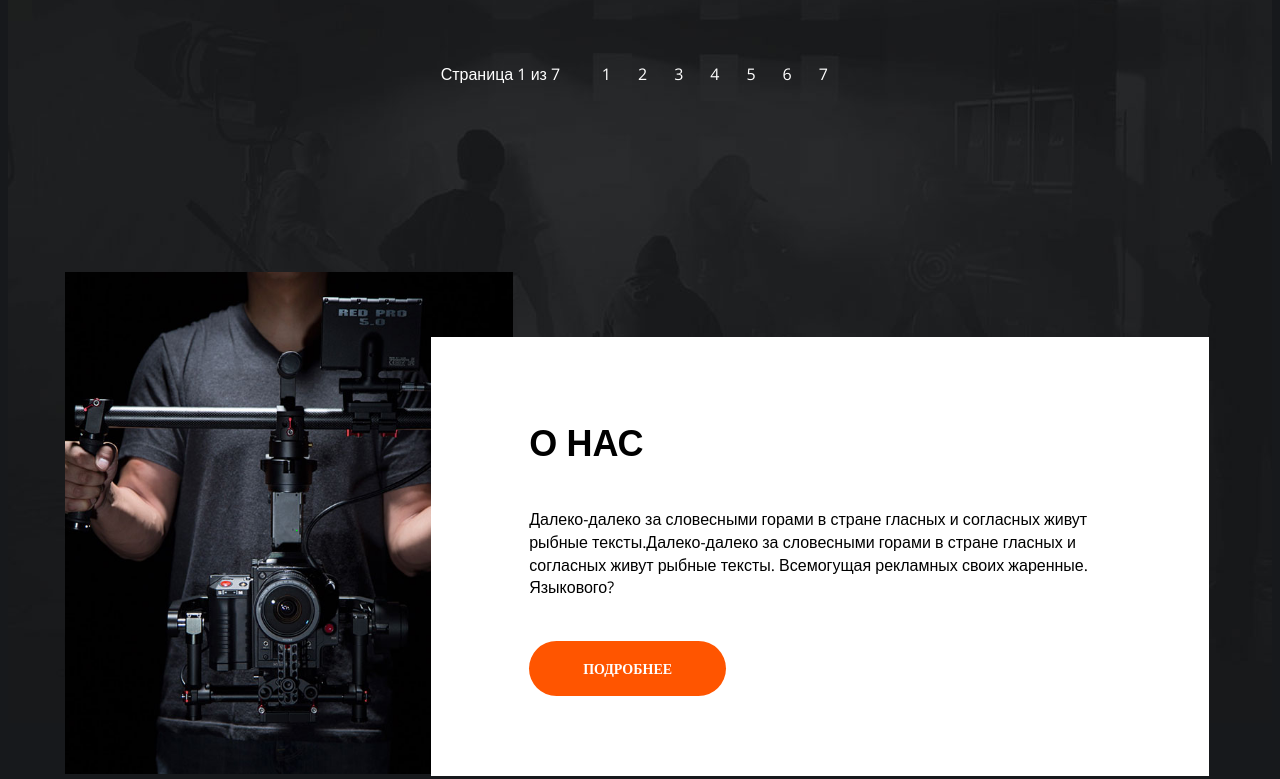
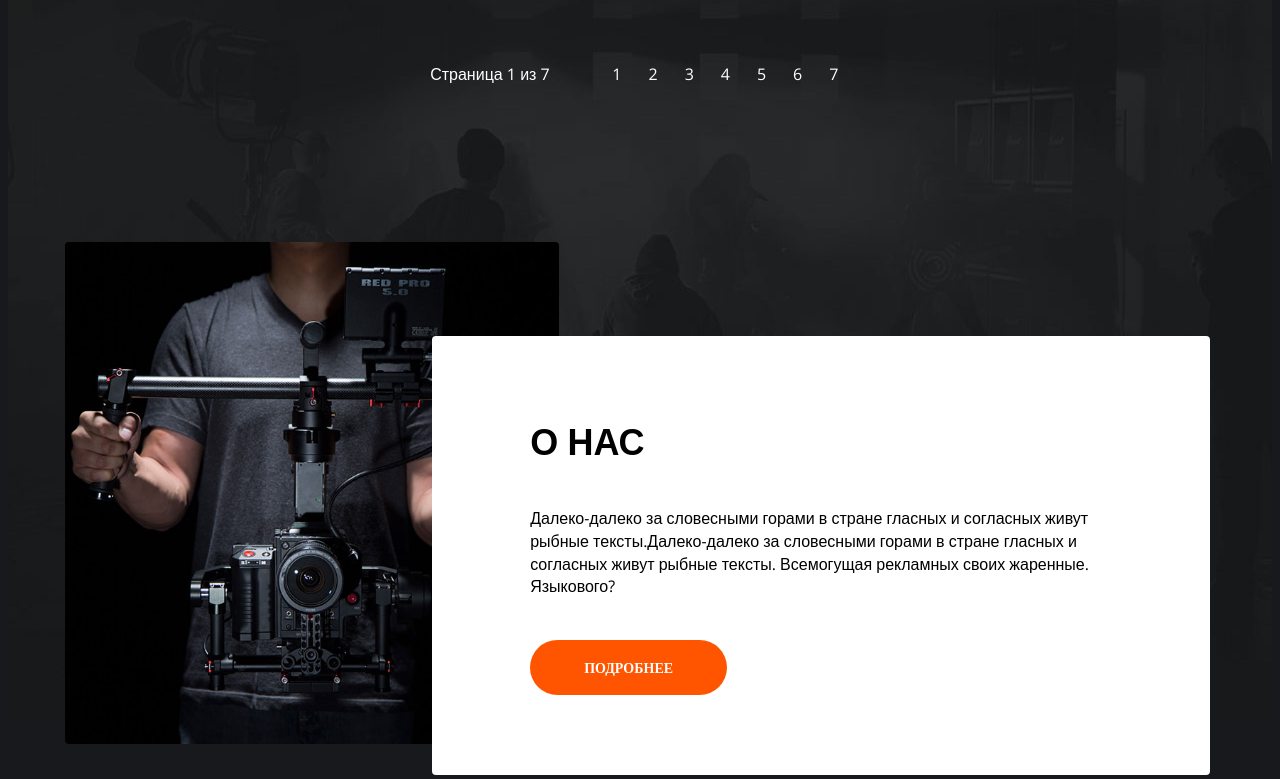
Before and after one commit to Ivan20066/Lesson2, a plain HTML site: page index.html in a window 1280 px wide. Shown: the part 1921-2700 px from the top of the page. Drawn offline with nearby package versions, Linux system fonts and the light colour scheme.

Commit message:
еще исправления: about

```diff
--- a/css/main.css
+++ b/css/main.css
@@ -245,7 +245,7 @@ margin-right: 0;
 
 }
 .pager__display {
-    margin-right: 26px;
+    margin-right: 47px;
     margin-top: 31px;
 }
 .pager__item {
@@ -270,15 +270,16 @@ margin-right: 0;
     background:#FF3D00 ;
 }
 .about {
-    margin-top: 186px;
+    margin-top: 156px;
 }
 .about::before, .about__desc {
     display:inline-block;
     vertical-align: top;
+    border-radius: 4px;
 }
 .about::before {
     content: "";
-    width: 448px;
+    width: 494px;
     height: 502px;
     background: url(../img/cameraman.jpg) center center / cover no-repeat;
 
@@ -287,8 +288,8 @@ margin-right: 0;
     background: #ffffff;
     padding: 80px 98px;
     width: 778px;
-    margin-top: 65px;
-    margin-left: -86px;
+    margin-top: 94px;
+    margin-left: -131px;
 }
 .about__title {
     font-weight: bold;
```
